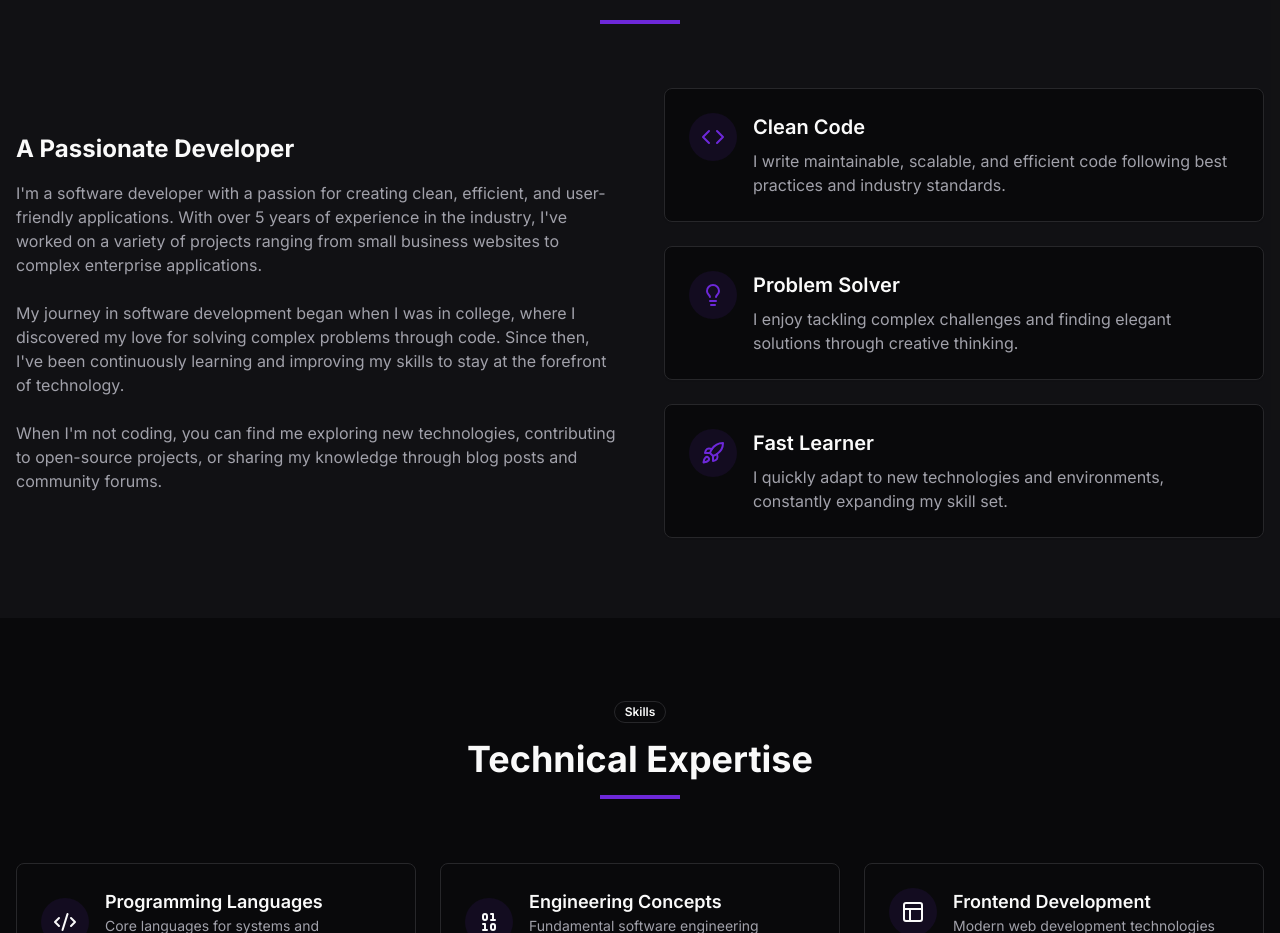
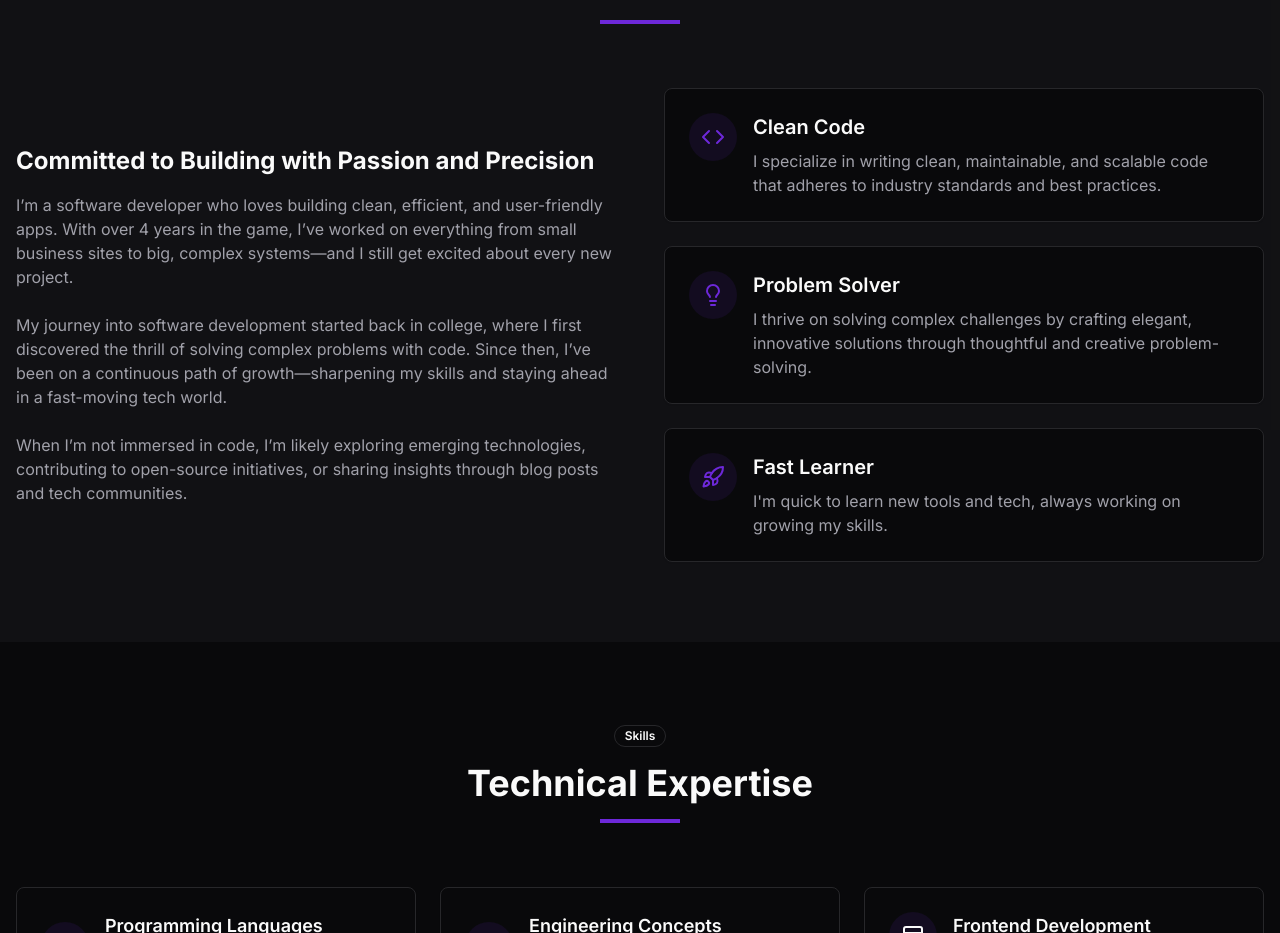
Before and after one commit to Otibaco/My-portfolio-, a Next.js app: page / in a window 1280 px wide. Shown: the part 841-1774 px from the top of the page. Built offline with nearby package versions, Linux system fonts and the light colour scheme.

Commit message:
Updated stuffs

```diff
--- a/components/about.tsx
+++ b/components/about.tsx
@@ -37,20 +37,15 @@ export default function About() {
             transition={{ duration: 0.5, delay: 0.2 }}
             variants={fadeIn}
           >
-            <h3 className="text-2xl font-bold mb-4">A Passionate Developer</h3>
+            <h3 className="text-2xl font-bold mb-4">Committed to Building with Passion and Precision</h3>
             <p className="text-muted-foreground mb-6">
-              I'm a software developer with a passion for creating clean, efficient, and user-friendly applications.
-              With over 5 years of experience in the industry, I've worked on a variety of projects ranging from small
-              business websites to complex enterprise applications.
+            I’m a software developer who loves building clean, efficient, and user-friendly apps. With over 4 years in the game, I’ve worked on everything from small business sites to big, complex systems—and I still get excited about every new project.
             </p>
             <p className="text-muted-foreground mb-6">
-              My journey in software development began when I was in college, where I discovered my love for solving
-              complex problems through code. Since then, I've been continuously learning and improving my skills to stay
-              at the forefront of technology.
+            My journey into software development started back in college, where I first discovered the thrill of solving complex problems with code. Since then, I’ve been on a continuous path of growth—sharpening my skills and staying ahead in a fast-moving tech world.
             </p>
             <p className="text-muted-foreground">
-              When I'm not coding, you can find me exploring new technologies, contributing to open-source projects, or
-              sharing my knowledge through blog posts and community forums.
+            When I’m not immersed in code, I’m likely exploring emerging technologies, contributing to open-source initiatives, or sharing insights through blog posts and tech communities.
             </p>
           </motion.div>
 
@@ -71,8 +66,7 @@ export default function About() {
                     <div>
                       <h4 className="text-xl font-semibold mb-2">Clean Code</h4>
                       <p className="text-muted-foreground">
-                        I write maintainable, scalable, and efficient code following best practices and industry
-                        standards.
+                      I specialize in writing clean, maintainable, and scalable code that adheres to industry standards and best practices.
                       </p>
                     </div>
                   </div>
@@ -96,7 +90,7 @@ export default function About() {
                     <div>
                       <h4 className="text-xl font-semibold mb-2">Problem Solver</h4>
                       <p className="text-muted-foreground">
-                        I enjoy tackling complex challenges and finding elegant solutions through creative thinking.
+                      I thrive on solving complex challenges by crafting elegant, innovative solutions through thoughtful and creative problem-solving.
                       </p>
                     </div>
                   </div>
@@ -120,7 +114,7 @@ export default function About() {
                     <div>
                       <h4 className="text-xl font-semibold mb-2">Fast Learner</h4>
                       <p className="text-muted-foreground">
-                        I quickly adapt to new technologies and environments, constantly expanding my skill set.
+                      I'm quick to learn new tools and tech, always working on growing my skills.
                       </p>
                     </div>
                   </div>
--- a/components/navbar.tsx
+++ b/components/navbar.tsx
@@ -104,7 +104,7 @@ export default function Navbar() {
                 </button>
               ))}
               <a href="/Junit5.pdf" download="Junit5.pdf">
-                <Button>Resume</Button>
+                <Button className="w-full">Resume</Button>
               </a>
               <Button variant="outline" onClick={toggleTheme}>
                 {theme === "dark" ? "Switch to Light Mode" : "Switch to Dark Mode"}
```
